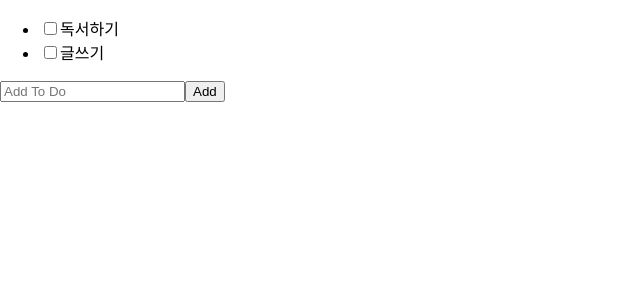
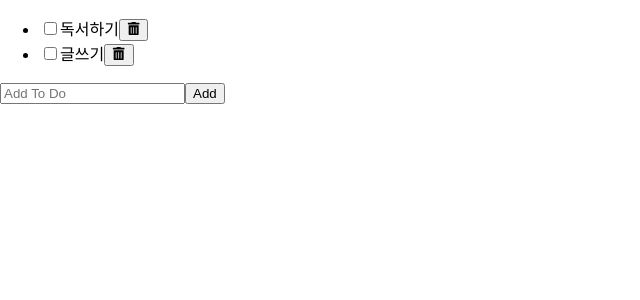
Before and after one commit to Seono-Na/practice_react_todoapp, a React (Create React App) app: page / in a window 1280 px wide. Shown: the top 300 px of the page, without its empty margins (0-640 px from the left). Built offline with nearby package versions, Linux system fonts and the light colour scheme.

Commit message:
Delete To Do

```diff
--- a/src/components/Todo/Todo.jsx
+++ b/src/components/Todo/Todo.jsx
@@ -1,4 +1,5 @@
 import React from "react";
+import { FaTrashAlt } from "react-icons/fa";
 
 export default function Todo({ todo, onUpdate, onDelete }) {
   const { text, status } = todo;
@@ -6,6 +7,7 @@ export default function Todo({ todo, onUpdate, onDelete }) {
     const status = e.target.checked ? "completed" : "active";
     onUpdate({ ...todo, status });
   };
+  const handleDelete = () => onDelete(todo);
   return (
     <li>
       <input
@@ -15,6 +17,9 @@ export default function Todo({ todo, onUpdate, onDelete }) {
         onChange={handleChange}
       />
       <label htmlFor="checkbox">{text}</label>
+      <button onClick={handleDelete}>
+        <FaTrashAlt />
+      </button>
     </li>
   );
 }
--- a/src/components/TodoList/TodoList.jsx
+++ b/src/components/TodoList/TodoList.jsx
@@ -11,7 +11,8 @@ export default function TodoList() {
   const handleAdd = (todo) => setTodos([...todos, todo]);
   const handleUpdate = (updated) =>
     setTodos(todos.map((item) => (item.id === updated.id ? updated : item)));
-  const handleDelete = () => {};
+  const handleDelete = (deleted) =>
+    setTodos(todos.filter((item) => item.id !== deleted.id));
   return (
     <section>
       <ul>
```
